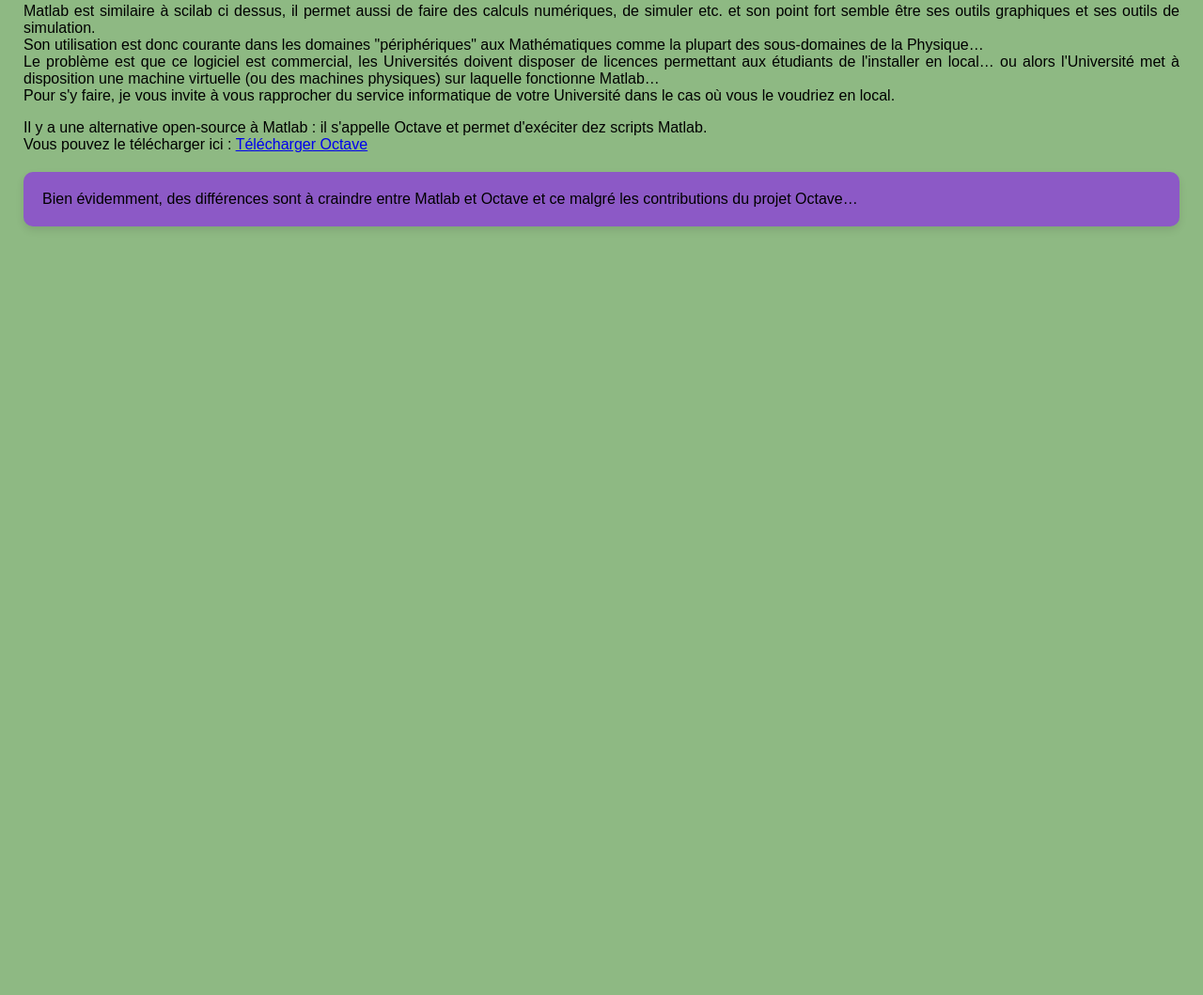
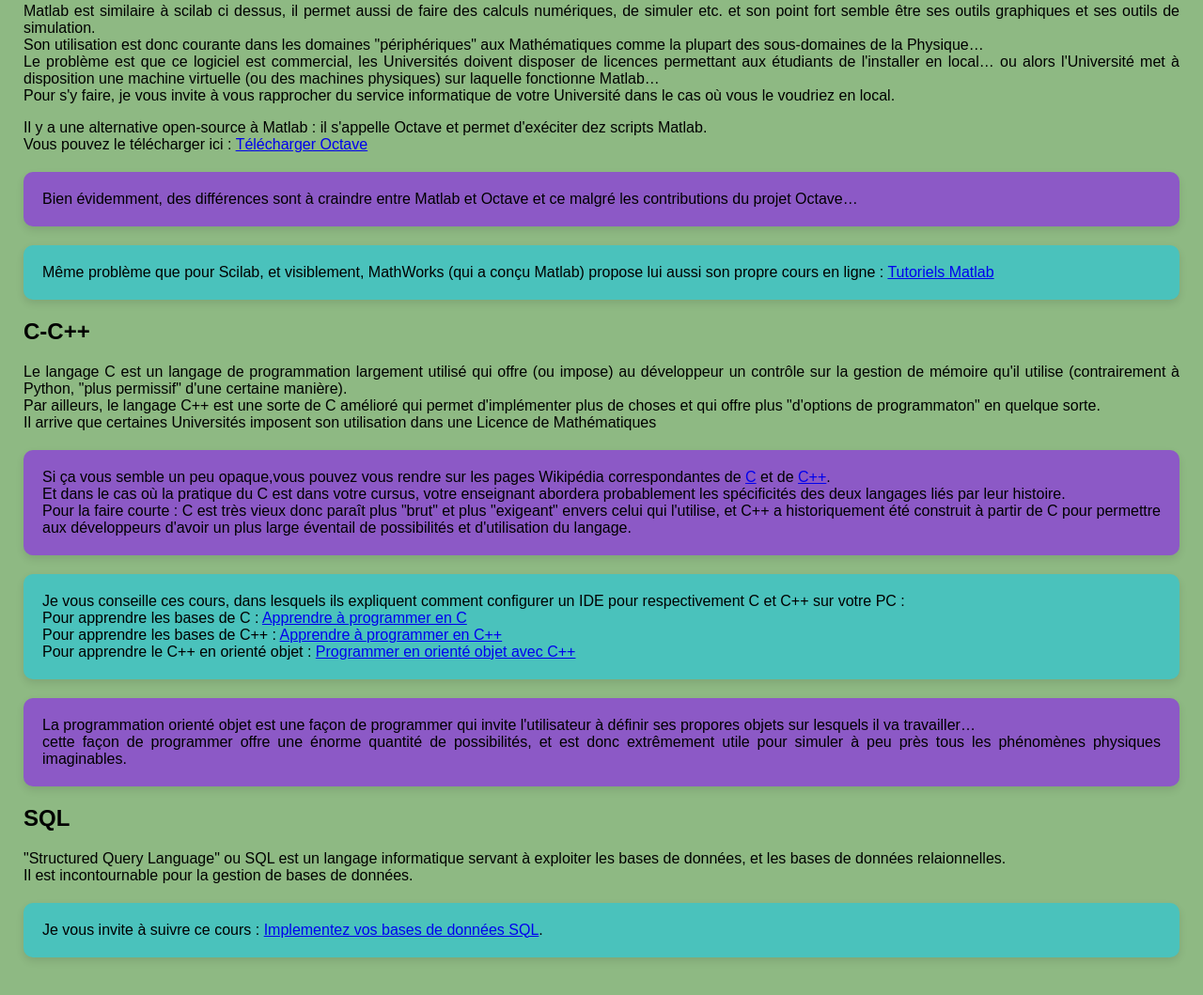
Before and after one commit to Falite/SiteMaths, a website: page src/pages/page4.html in a window 1280 px wide. Shown: the part 427-1486 px from the top of the page at 94% size. Before the commit the page ends 800 px from the top, so only its background shows below. Drawn offline with nearby package versions, Linux system fonts and the light colour scheme; files that its build step writes are made by us from their sources.

Commit message:
Ajout de C/C++, SQL et corrections de certaines erreurs

```diff
--- a/src/pages/page4.html
+++ b/src/pages/page4.html
@@ -39,8 +39,39 @@
             <p class="aparté">
                 Bien évidemment, des différences sont à craindre entre Matlab et Octave et ce malgré les contributions du projet Octave…
             </p>
+            <p class="apprendre">
+                Même problème que pour Scilab, et visiblement, MathWorks (qui a conçu Matlab) propose lui aussi son propre cours en ligne : <a href="https://fr.mathworks.com/support/learn-with-matlab-tutorials.html">Tutoriels Matlab</a>
+            </p>
+            <h2>C-C++</h2>
+            <p>
+                Le langage C est un langage de programmation largement utilisé qui offre (ou impose) au développeur un contrôle sur la gestion de mémoire qu'il utilise (contrairement à Python, "plus permissif" d'une certaine manière).<br>
+                Par ailleurs, le langage C++ est une sorte de C amélioré qui permet d'implémenter plus de choses et qui offre plus "d'options de programmaton" en quelque sorte.<br>
+                Il arrive que certaines Universités imposent son utilisation dans une Licence de Mathématiques
+            </p>
+            <p class="aparté">
+                Si ça vous semble un peu opaque,vous pouvez vous rendre sur les pages Wikipédia correspondantes de <a href="https://fr.wikipedia.org/wiki/C_(langage)">C</a> et de <a href="https://fr.wikipedia.org/wiki/C%2B%2B">C++</a>.<br>
+                Et dans le cas où la pratique du C est dans votre cursus, votre enseignant abordera probablement les spécificités des deux langages liés par leur histoire.<br>
+                Pour la faire courte : C est très vieux donc paraît plus "brut" et plus "exigeant" envers celui qui l'utilise, et C++ a historiquement été construit à partir de C pour permettre aux développeurs d'avoir un plus large éventail de possibilités et d'utilisation du langage.<br>
+            </p>
+            <p class="apprendre">
+                Je vous conseille ces cours, dans lesquels ils expliquent comment configurer un IDE pour respectivement C et C++ sur votre PC :<br>
+                Pour apprendre les bases de C : <a href="https://openclassrooms.com/fr/courses/19980-apprenez-a-programmer-en-c">Apprendre à programmer en C</a><br>
+                Pour apprendre les bases de C++ : <a href="https://openclassrooms.com/fr/courses/1894236-apprenez-a-programmer-en-c">Apprendre à programmer en C++</a><br>
+                Pour apprendre le C++ en orienté objet : <a href="https://openclassrooms.com/fr/courses/7137751-programmez-en-oriente-objet-avec-c">Programmer en orienté objet avec C++</a><br>
+            </p>
+            <p class="aparté">
+                La programmation orienté objet est une façon de programmer qui invite l'utilisateur à définir ses propores objets sur lesquels il va travailler…<br>
+                cette façon de programmer offre une énorme quantité de possibilités, et est donc extrêmement utile pour simuler à peu près tous les phénomènes physiques imaginables.<br>
+            </p>
 
-        </main>
+            <h2>SQL</h2>
+            <p>
+                "Structured Query Language" ou SQL est un langage informatique servant à exploiter les bases de données, et les bases de données relaionnelles.<br>
+                Il est incontournable pour la gestion de bases de données.
+            </p>
+            <p class="apprendre">
+                Je vous invite à suivre ce cours : <a href="https://openclassrooms.com/fr/courses/6971126-implementez-vos-bases-de-donnees-relationnelles-avec-sql">Implementez vos bases de données SQL</a>.
+            </p>
         <footer>
 
         </footer>
```
Also changed, not shown: src/pages/index.html (+1 -0 lines), src/pages/page1.html (+4 -3 lines).
